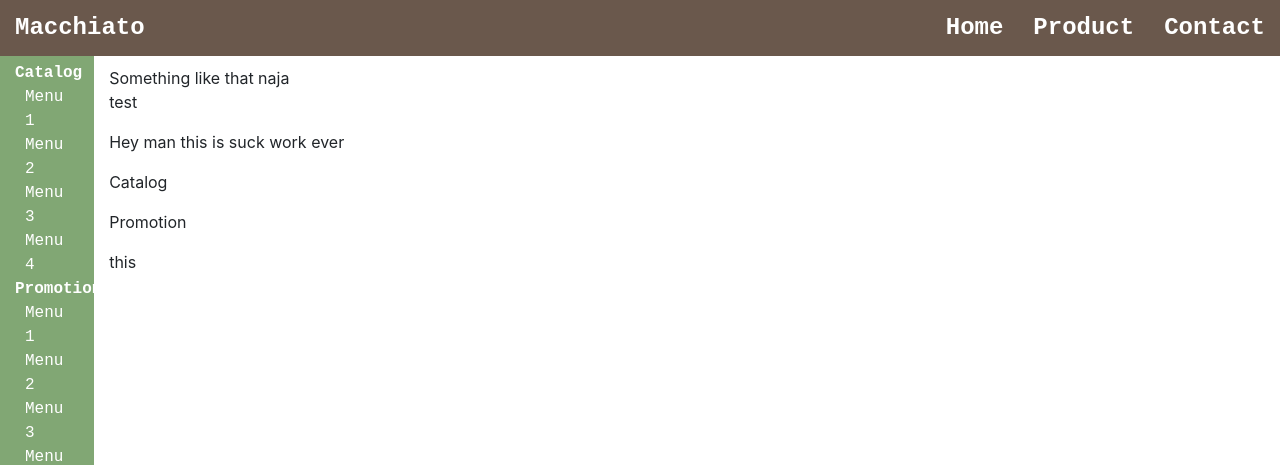
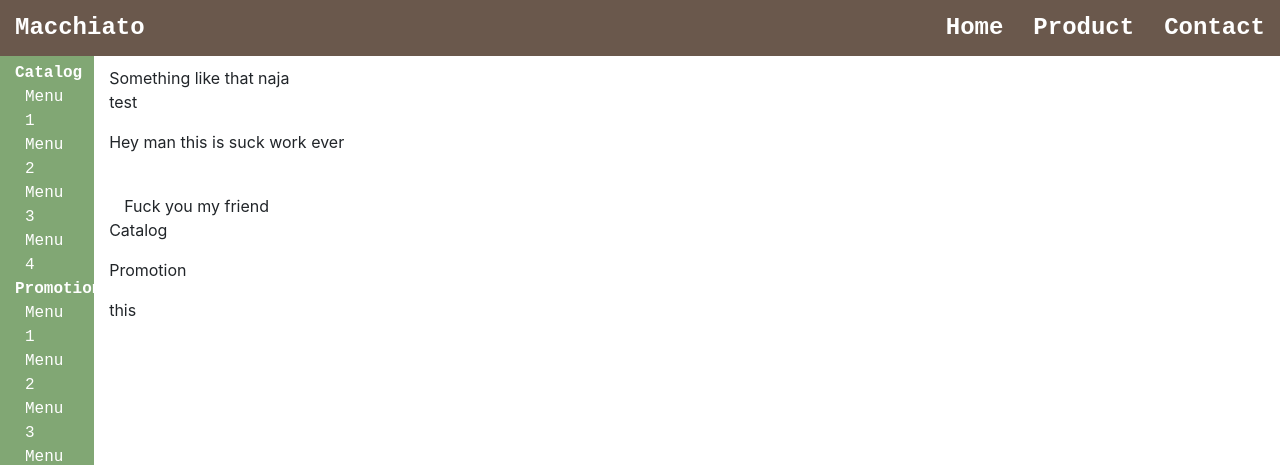
Before and after one commit to tuterdust/ECommerce, a Django app: page / in a window 1280 px wide. Shown: the top 465 px of the page. Run offline with Django 3.2, Linux system fonts and the light colour scheme; some libraries are stand-ins or nearby versions.

Commit message:
seachell seachell seachore

```diff
--- a/src/main/templates/home.html
+++ b/src/main/templates/home.html
@@ -4,6 +4,9 @@
   <h>Something like that naja</h>
   <p>test</p>
   <p>Hey man this is suck work ever</p>
+  <div class="col col-sm-11">
+    <br>Fuck you my friend</br>
+  </div>
   <p>Catalog </p>
   <p>Promotion</p>
   <table>this</table>
```
